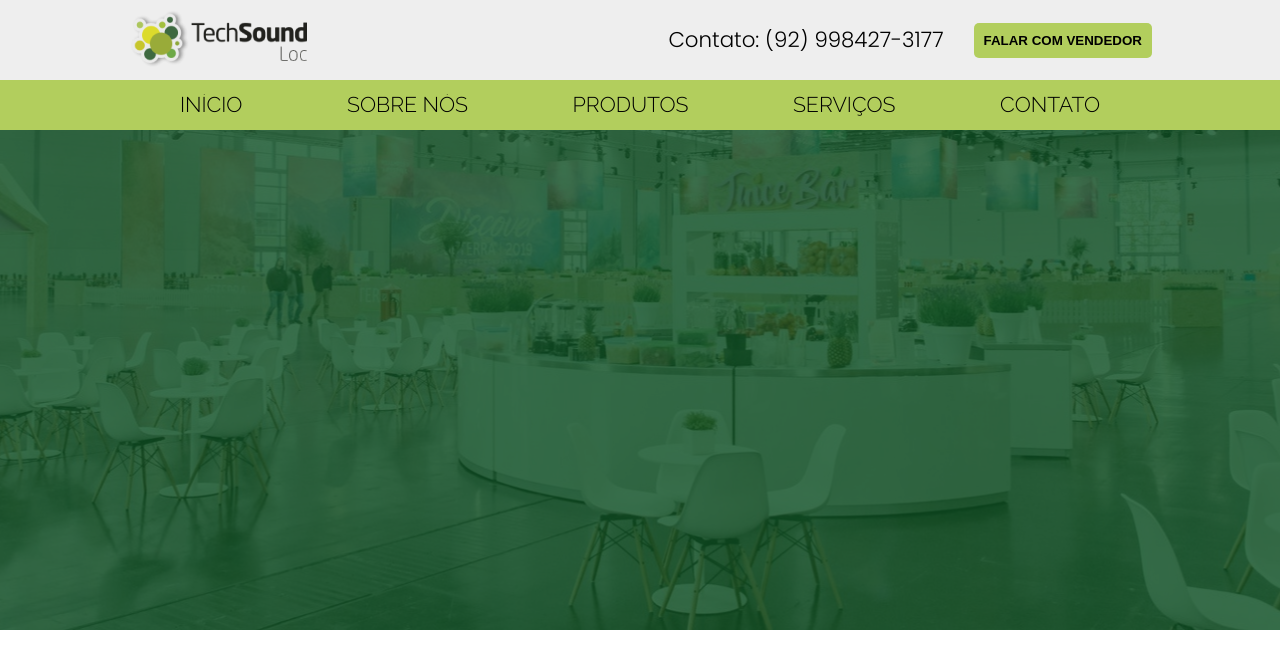
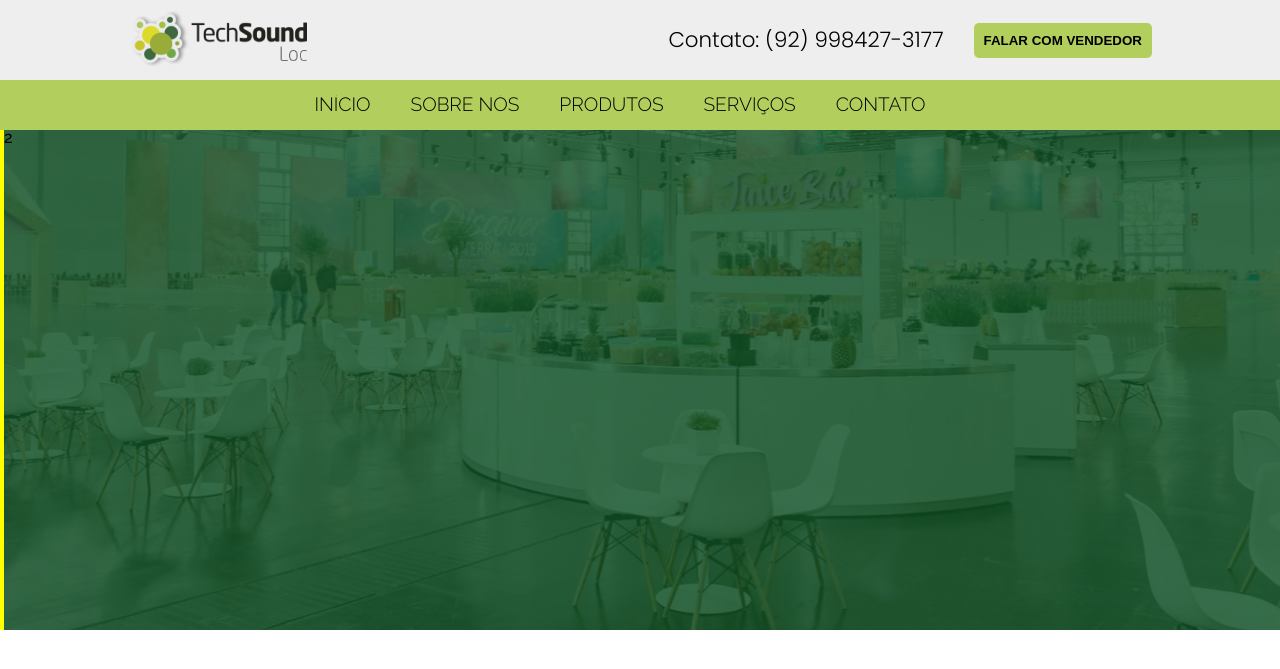
Before and after one commit to AlcemirMacedo/techsoundloc, a PHP site: page / in a window 1280 px wide. Shown: the top 669 px of the page. Run offline with PHP 8.4, Linux system fonts and the light colour scheme.

Commit message:
Configurando Banner principal

```diff
--- a/css/estilos.css
+++ b/css/estilos.css
@@ -22,7 +22,6 @@ time, mark, audio, video {
     margin: 0;
 	padding: 0;
 	border: 0;
-    overflow-x: hidden
 }
 
 /* HTML5 display-role reset for older browsers */
@@ -53,6 +52,7 @@ table {
 /*CONFIGURAÇÕES GLOBAIS*/
 :root{
     --gray-one:#EEEEEE;
+    --gray-two: #b2b2b2;
     --green-one: #B2CE5D;
     --green-two: rgb(82, 105, 12);
     --black: #000000;
@@ -81,7 +81,7 @@ button{
     transition: 0.3s;
 }
 button:hover{
-    background-color: var(--orange);
+    background-color: var(--gray-two);
     color: var(--black);
 }
 
@@ -123,14 +123,14 @@ nav .container{
 }
 nav .container ul{
     display: flex;
-    width: 920px;
     justify-content: space-between;
-    font-size: 16pt;
+    font-size: 1.2rem;
     font-weight: 300;
 }
 nav .container ul li{
     height: auto;
-    overflow-y: hidden
+    overflow-y: hidden;
+    margin-right: 2.5rem;
 }
 nav ul a{
     text-decoration: none;
@@ -145,17 +145,27 @@ nav ul a:hover{
 /*NAV*/
 
 /*SECTION BANNER*/
-.banner{
-    width: 100wh;
+
+.main-banner{
+    overflow: hidden;
+}
+.area-total-banner{
+    width: 1000vw;
     height: 500px;
-    background-image: url("../assets/imagens/moveis-para-eventos-festas.jpg");
+    background-color: yellow;
+}
+.background-banner{
+    width: 100vw;
+    height: 100%;
+    background-image: url(../assets/imagens/moveis-para-eventos-festas.jpg);
+    background-repeat: no-repeat;
+    background-position: center;
     background-size: cover;
-    background-position: center;
-    background-repeat: no-repeat;
+    display: inline-block;
 }
 .background-mask{
-    background-color: rgba(11, 78, 34,0.8);
-    height: 500px;
+    background-color: rgba(11, 78, 34, 0.8);
+    height: 100%;
     width: 100vw;
 }
 /*END SECTION BANNER*/
--- a/index.html
+++ b/index.html
@@ -35,8 +35,29 @@
         </div>
     </nav>
 
-    <section class="banner">
-        <div class="background-mask"></div>
-    </section>
+    <main class="main-banner">
+        <section class="area-total-banner" style="margin-left: -100vw;">
+            <div class="background-banner">
+                <div class="background-mask">
+                    <p>1</p>
+                </div>
+            </div>
+            <div class="background-banner">
+                <div class="background-mask">
+                    <p>2</p>
+                </div>
+            </div>
+            <div class="background-banner">
+                <div class="background-mask">
+                    <p>2</p>
+                </div>
+            </div>
+            <div class="background-banner">
+                <div class="background-mask">
+                    <p>2</p>
+                </div>
+            </div>
+        </section>
+    </main>
 </body>
 </html>
```
